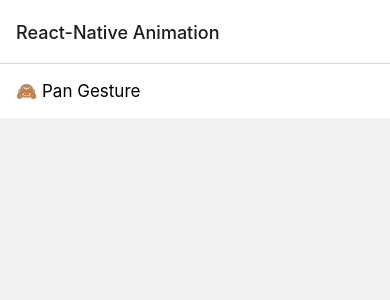
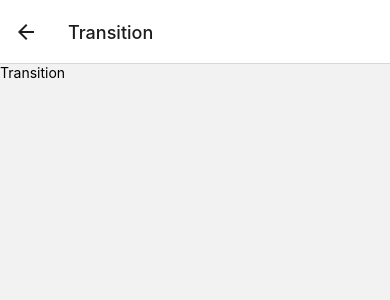
Before and after one commit to eggfreitag/react-native-animation, a React Native app: screen /Transition in a window 390 px wide. Shown: the top 300 px of the page. Built offline with nearby package versions, Linux system fonts and the light colour scheme.

Commit message:
Transition 스택 생성

```diff
--- a/src/navigators/MasterNav.tsx
+++ b/src/navigators/MasterNav.tsx
@@ -3,10 +3,12 @@
 
 import Home from "../screens/Home";
 import PanGesture from "../screens/PanGesture";
+import Transition from "../screens/Transition";
 
 export type RootStackParamList = {
   Home: undefined;
   PanGesture: undefined;
+  Transition: undefined;
 };
 
 const Stack = createNativeStackNavigator<RootStackParamList>();
@@ -28,6 +30,13 @@
           title: "Pan Gesture",
         }}
       />
+      <Stack.Screen
+        name="Transition"
+        component={Transition}
+        options={{
+          title: "Transition",
+        }}
+      />
     </Stack.Navigator>
   );
 };
--- a/src/screens/Home/Home.tsx
+++ b/src/screens/Home/Home.tsx
@@ -5,7 +5,10 @@
 
 import { RootStackParamList } from "../../navigators/MasterNav";
 
-const animations = [{ screen: "PanGesture", title: "🙈 Pan Gesture" }] as const;
+const animations = [
+  { screen: "PanGesture", title: "🙈 Pan Gesture" },
+  { screen: "Transition", title: "🐱 Transition" },
+] as const;
 
 type Props = NativeStackScreenProps<RootStackParamList, "Home">;
 
--- /dev/null
+++ b/src/screens/Transition/Transition.tsx
@@ -0,0 +1,12 @@
+import { View, Text } from "react-native";
+import React from "react";
+
+const Transition = () => {
+  return (
+    <View>
+      <Text>Transition</Text>
+    </View>
+  );
+};
+
+export default Transition;
--- /dev/null
+++ b/src/screens/Transition/index.ts
@@ -0,0 +1 @@
+export { default } from "./Transition";
```
